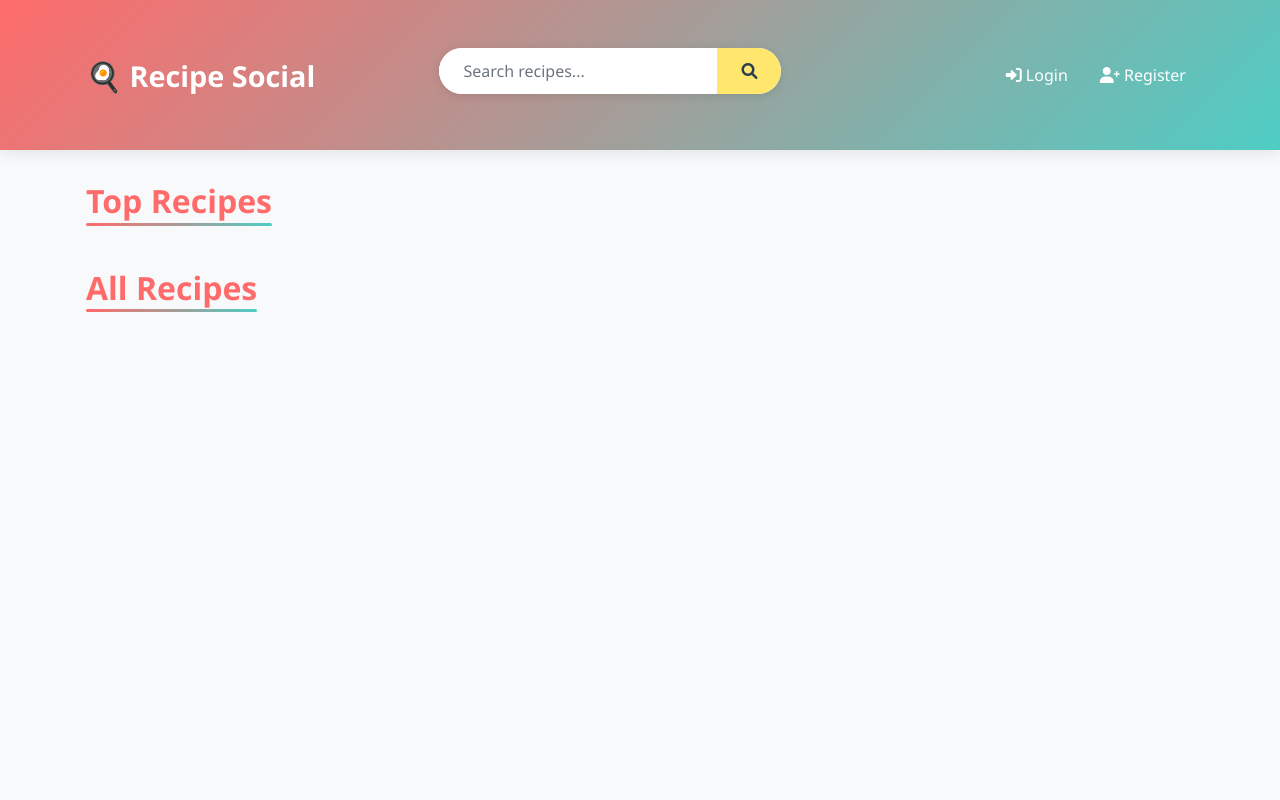
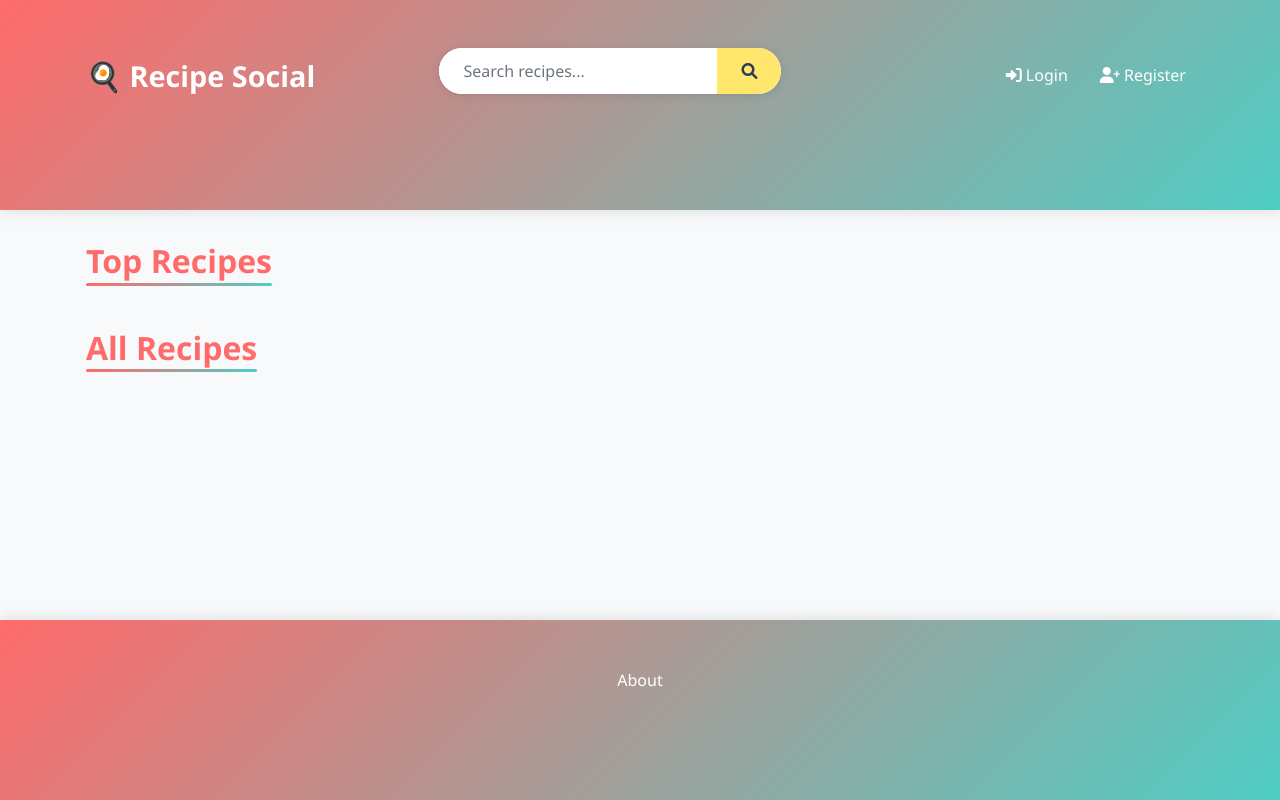
Before and after one commit to Harry166/Recipe-Social, a Flask app: page / in a window 1280 px wide. Run offline with Flask 3, Linux system fonts and the light colour scheme; data that the repository does not hold is empty.

Commit message:
Added an 'About' page to learn more stuff about the website

```diff
--- a/app.py
+++ b/app.py
@@ -273,6 +273,10 @@ def unfollow(username):
         'is_following': False
     })
 
+@app.route('/about')
+def about():
+    return render_template('about.html')
+
 if __name__ == '__main__':
     if not os.path.exists('static/uploads'):
         os.makedirs('static/uploads')
--- a/templates/base.html
+++ b/templates/base.html
@@ -240,6 +240,31 @@
         .text-danger {
             color: #ff6b6b !important;
         }
+
+        .footer {
+            position: fixed;
+            bottom: 0;
+            width: 100%;
+            background: linear-gradient(135deg, var(--primary-color), var(--secondary-color)) !important;
+            padding: 10px 0;
+            box-shadow: 0 -2px 15px rgba(0,0,0,0.1);
+        }
+
+        .footer a {
+            color: white !important;
+            font-weight: 500;
+            transition: transform 0.2s;
+        }
+
+        .footer a:hover {
+            transform: translateY(-2px);
+            text-decoration: none;
+        }
+
+        /* Add margin to main content to prevent footer overlap */
+        .container {
+            margin-bottom: 60px;
+        }
     </style>
 </head>
 <body>
@@ -361,5 +386,12 @@
         });
     });
     </script>
+
+    <!-- Add this before the closing body tag -->
+    <footer class="footer mt-auto py-3 bg-dark">
+        <div class="container text-center">
+            <a href="{{ url_for('about') }}" class="text-light text-decoration-none">About</a>
+        </div>
+    </footer>
 </body>
 </html>
```
Also changed, not shown: templates/about.html (added, +25 -0 lines).
